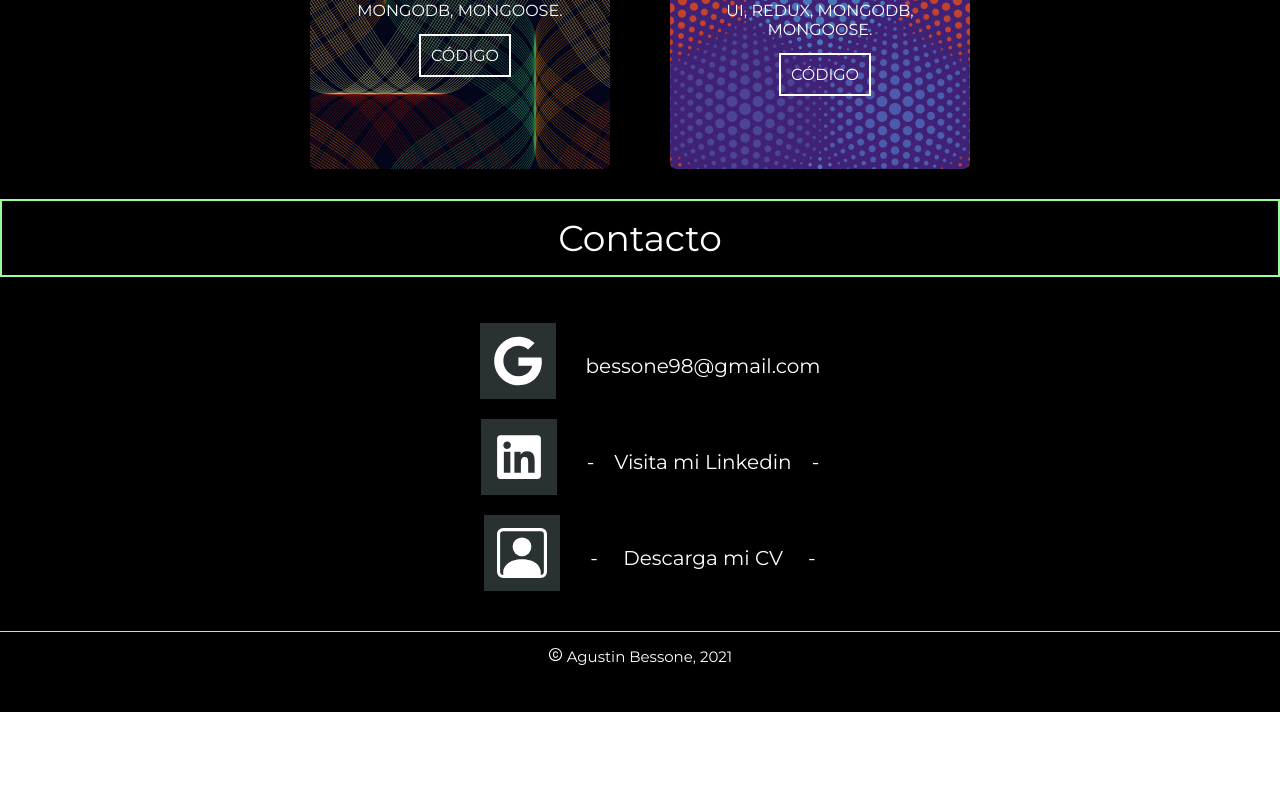
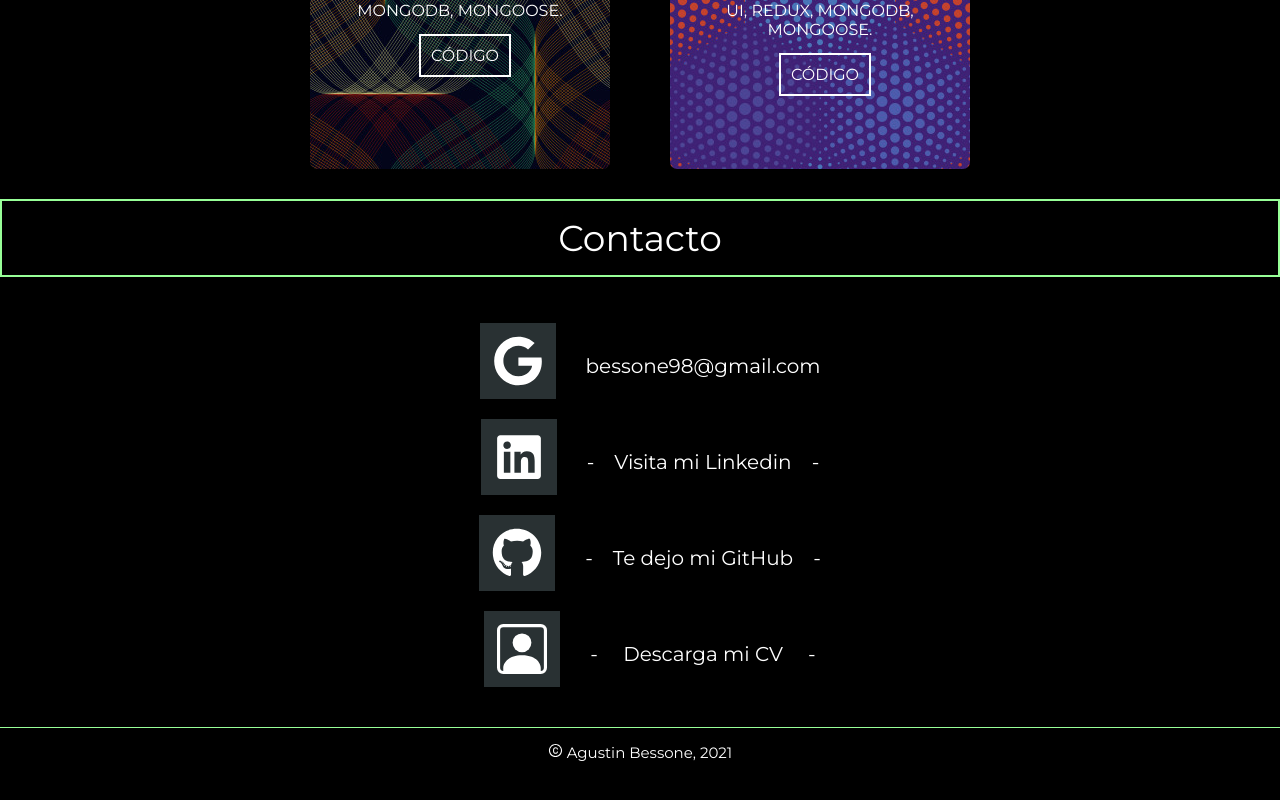
Before and after one commit to AgustinBessone32/portfolio, a React (Create React App) app: page /#/ in a window 1280 px wide. Shown: the part 2492-3292 px from the top of the page. Before the commit the page ends 3204 px from the top, so only its background shows below. Built offline with nearby package versions, Linux system fonts and the light colour scheme; a web font is replaced by a local one.

Commit message:
se agrega link a github

```diff
--- a/src/components/Contact/contact.jsx
+++ b/src/components/Contact/contact.jsx
@@ -1,6 +1,6 @@
 import React from 'react'
 import './contact.css'
-import { FaGoogle , FaLinkedin , FaRegSmileWink } from "react-icons/fa";
+import { FaGithub, FaGoogle , FaLinkedin , FaRegSmileWink } from "react-icons/fa";
 import { BsPersonSquare } from "react-icons/bs";
 import CV from '../../img/CV.pdf';
 
@@ -23,6 +23,14 @@ const Contact = ()=> {
                                 <FaRegSmileWink className='smile'/>-</a>
                     </div>
                     <div className='content-contact'>
+                            <FaGithub className='icn-contact' />
+                            <a href='https://github.com/AgustinBessone32'
+                                className='txt-contact'
+                                target='_blank'> -<FaRegSmileWink className='smile'/>
+                                Te dejo  mi   GitHub
+                                <FaRegSmileWink className='smile'/>-</a>
+                    </div>
+                    <div className='content-contact'>
                             <BsPersonSquare className='icn-contact' />
                             <a href={CV}
                                 download='CV Agustin Bessone.pdf'
@@ -30,6 +38,7 @@ const Contact = ()=> {
                                 target='_blank'>- <FaRegSmileWink className='smile'/>
                                 Descarga mi CV<FaRegSmileWink className='smile'/> -</a>
                     </div>
+
                 </div>
 
         </div>
```
